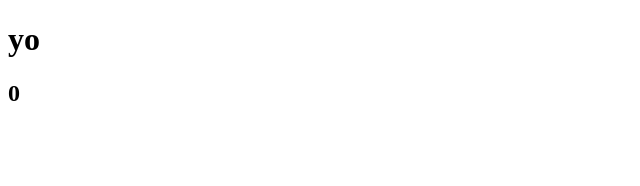
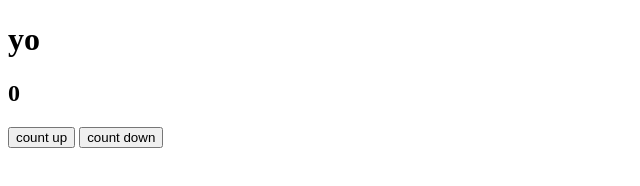
Before and after one commit to nour-abdulnasser/repo_test, a plain HTML site: page index.html in a window 1280 px wide. Shown: the whole page, without its empty margins (0-640 px from the left). Drawn offline with Linux system fonts and the light colour scheme.

Commit message:
added buttons

```diff
--- a/index.html
+++ b/index.html
@@ -8,5 +8,7 @@
 <body>
 <h1>yo</h1>
 <h2 id="count">0</h2>
+<button onclick="count_inc()"> count up </button>
+<button onclick="count_dec()"> count down</button>
 </body>
 </html>
```
